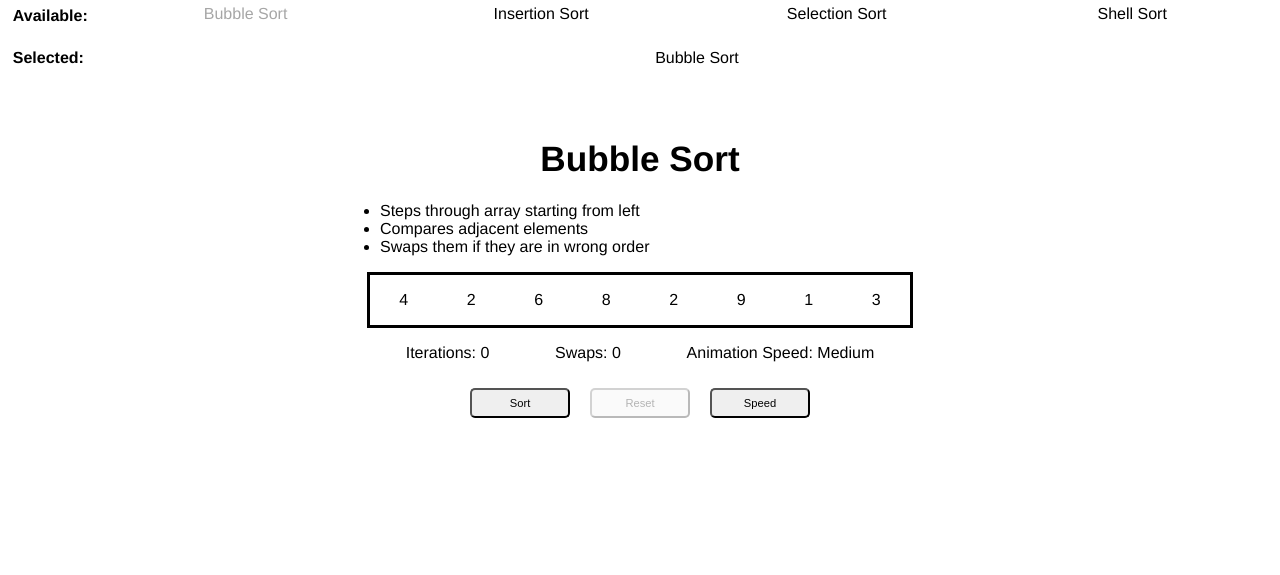
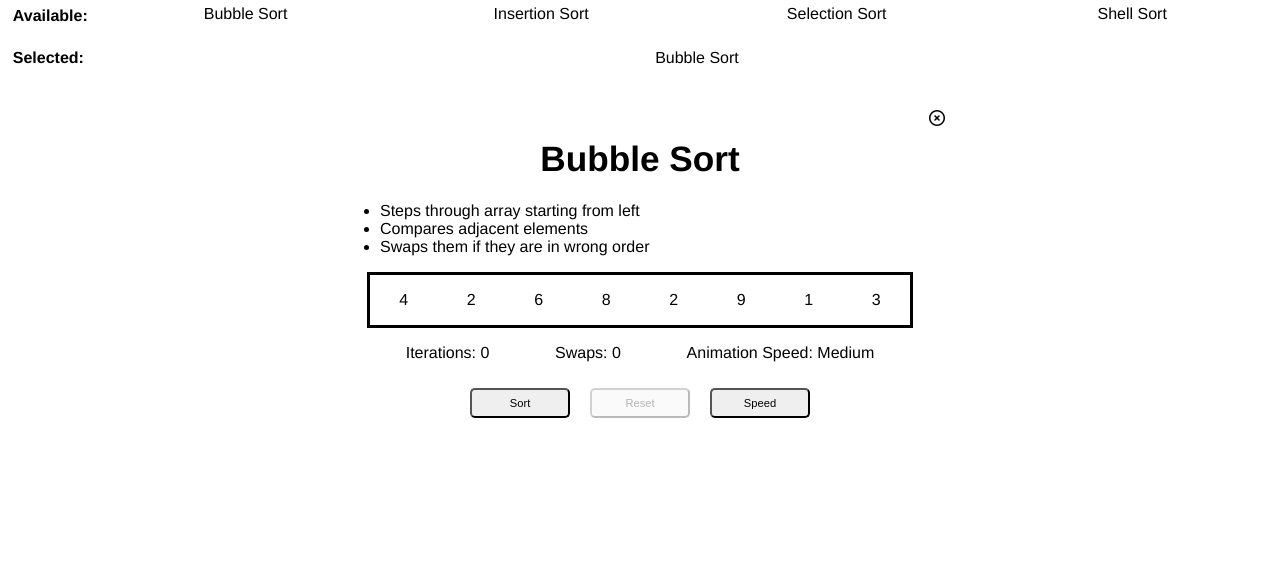
Before and after one commit to pcon92/Vue-Sorting-Page, a Vue app: page / in a window 1280 px wide. Shown: the top 575 px of the page. Built offline with nearby package versions, Linux system fonts and the light colour scheme; a web font is replaced by a local one.

Commit message:
scrolls to new card on create and close card on card area

```diff
--- a/src/App.vue
+++ b/src/App.vue
@@ -2,6 +2,7 @@
 	<div id="header-div">
 		<the-header
 			:cards="algorithms"
+			:activeCards="activeCards"
 			@add-card="addCard"
 			@remove-card="removeCard"
 		></the-header>
@@ -16,6 +17,7 @@
 				:bullet-points="activeCard.bulletPoints"
 				:is-shown="activeCard.isShown"
 				class="sorting-card-component"
+				@remove-card="removeCard"
 			/>
 		</transition-group>
 	</div>
@@ -121,12 +123,14 @@ export default {
 				(algorithm) => algorithm.name === name
 			);
 			this.activeCards.push(pickedCard);
+			console.log("e");
 		},
 		removeCard(name) {
 			const filteredCards = this.activeCards.filter(
 				(algorithm) => algorithm.name !== name
 			);
 			this.activeCards = filteredCards;
+			console.log("e");
 		},
 	},
 	created() {
--- a/src/assets/styles/variables.css
+++ b/src/assets/styles/variables.css
@@ -8,14 +8,14 @@
 	--light-grey: rgba(0, 0, 0, 0.1);
 	--light-green: rgba(0, 255, 0, 0.3);
 	--white: rgba(255, 255, 255, 1);
-	--background-for-card-area: #F6F6F6;
-	--background-for-header-area: #42B983;
-	--font-color-header-caption:#D6FFEC;
+	--background-for-card-area: #f6f6f6;
+	--background-for-header-area: #42b983;
+	--font-color-header-caption: #d6ffec;
 	--background-for-footer-area: #304455;
 	--vue-red: #f66;
 	--vue-orange: #ffa500;
-	--border-for-bubble: #5D8FBA;
-	--border-for-insertion: #BA885D;
-	--border-for-selection: #61BA5D;
-	--border-for-shell: #B75DBA;
+	--border-for-bubble: #5d8fba;
+	--border-for-insertion: #ba885d;
+	--border-for-selection: #61ba5d;
+	--border-for-shell: #b75dba;
 }
--- a/src/components/SortingCard.vue
+++ b/src/components/SortingCard.vue
@@ -1,6 +1,9 @@
 <template>
 	<div id="outer-container" :class="chosenStyling">
 		<h1 id="heading">{{ activeCard }} Sort</h1>
+		<div id="close-button-div" @click="removeCard">
+			<i class="far fa-times-circle"></i>
+		</div>
 		<ul id="description">
 			<li
 				v-for="bullet in bulletPoints"
@@ -77,6 +80,7 @@ export default {
 			required: true,
 		},
 	},
+	emits: ["remove-card"],
 	data() {
 		return {
 			// JSON methods used to 'deep copy' array allowing reset to prop values
@@ -280,6 +284,12 @@ export default {
 				return (this.speed = 0.5);
 			}
 		},
+		removeCard() {
+			this.$emit("remove-card", this.activeCard);
+		},
+	},
+	updated() {
+		this.$el.scrollIntoView();
 	},
 };
 </script>
@@ -296,6 +306,7 @@ export default {
 	border-radius: 15px;
 	text-align: center;
 	background-color: var(--white);
+	position: relative;
 }
 .bubble-card {
 	border: 10px solid var(--border-for-bubble);
@@ -311,6 +322,15 @@ export default {
 }
 #heading {
 	font-size: 2rem;
+}
+#close-button-div {
+	position: absolute;
+	top: 5px;
+	right: 5px;
+}
+#close-button-div:hover {
+	transform: scale(1.1);
+	cursor: pointer;
 }
 #description {
 	text-align: left;
--- a/src/components/TheHeader.vue
+++ b/src/components/TheHeader.vue
@@ -14,12 +14,12 @@
 		<div class="card-options" id="bottom-options">
 			<p class="caption">Selected:</p>
 			<li
-				v-for="card in selectedCards"
+				v-for="card in activeCards"
 				class="card-div selected"
 				:key="card.id"
-				@click="removeCard(card)"
+				@click="removeCard(card.name)"
 			>
-				{{ card }} Sort
+				{{ card.name }} Sort
 			</li>
 		</div>
 	</div>
@@ -32,31 +32,28 @@ export default {
 			type: Array,
 			required: true,
 		},
+		activeCards: {
+			type: Array,
+			required: true,
+		},
 	},
 	emits: ["add-card", "remove-card"],
 	data() {
-		return {
-			selectedCards: [],
-		};
+		return {};
 	},
 	methods: {
 		selectCard(name) {
 			if (!this.checkIfActive(name)) {
-				this.selectedCards.push(name);
 				this.$emit("add-card", name);
 			}
 		},
 		removeCard(name) {
 			if (this.checkIfActive(name)) {
-				const filteredCards = this.selectedCards.filter(
-					(card) => card !== name
-				);
-				this.selectedCards = filteredCards;
 				this.$emit("remove-card", name);
 			}
 		},
 		checkIfActive(name) {
-			const filteredCards = this.selectedCards.filter(
+			const filteredCards = this.activeCards.filter(
 				(card) => card === name
 			);
 			return filteredCards.length;
@@ -68,10 +65,6 @@ export default {
 				return "card-div unselected-active";
 			}
 		},
-	},
-	created() {
-		const defaultCards = this.cards.find((card) => card.isShown === true);
-		this.selectedCards.push(defaultCards.name);
 	},
 };
 </script>
@@ -118,20 +111,9 @@ export default {
 	border-radius: 5px;
 	opacity: 0.35;
 }
-.unselected-active:hover {
-	background-color: var(--vue-orange);
-	cursor: pointer;
-}
-.unselected-disabled:hover {
-	cursor: not-allowed;
-}
 .selected {
 	border: 1px solid var(--light-grey);
 	border-radius: 5px;
-}
-.selected:hover {
-	background-color: var(--vue-red);
-	cursor: pointer;
 }
 
 /* Media queries */
@@ -175,5 +157,16 @@ export default {
 
 @media (min-width: 60rem) {
 	/* 960 pixels */
+	.unselected-active:hover {
+		background-color: var(--vue-orange);
+		cursor: pointer;
+	}
+	.unselected-disabled:hover {
+		cursor: not-allowed;
+	}
+	.selected:hover {
+		background-color: var(--vue-red);
+		cursor: pointer;
+	}
 }
 </style>
```
Also changed, not shown: 1 other file (tests, documents, lock files or other folders).
